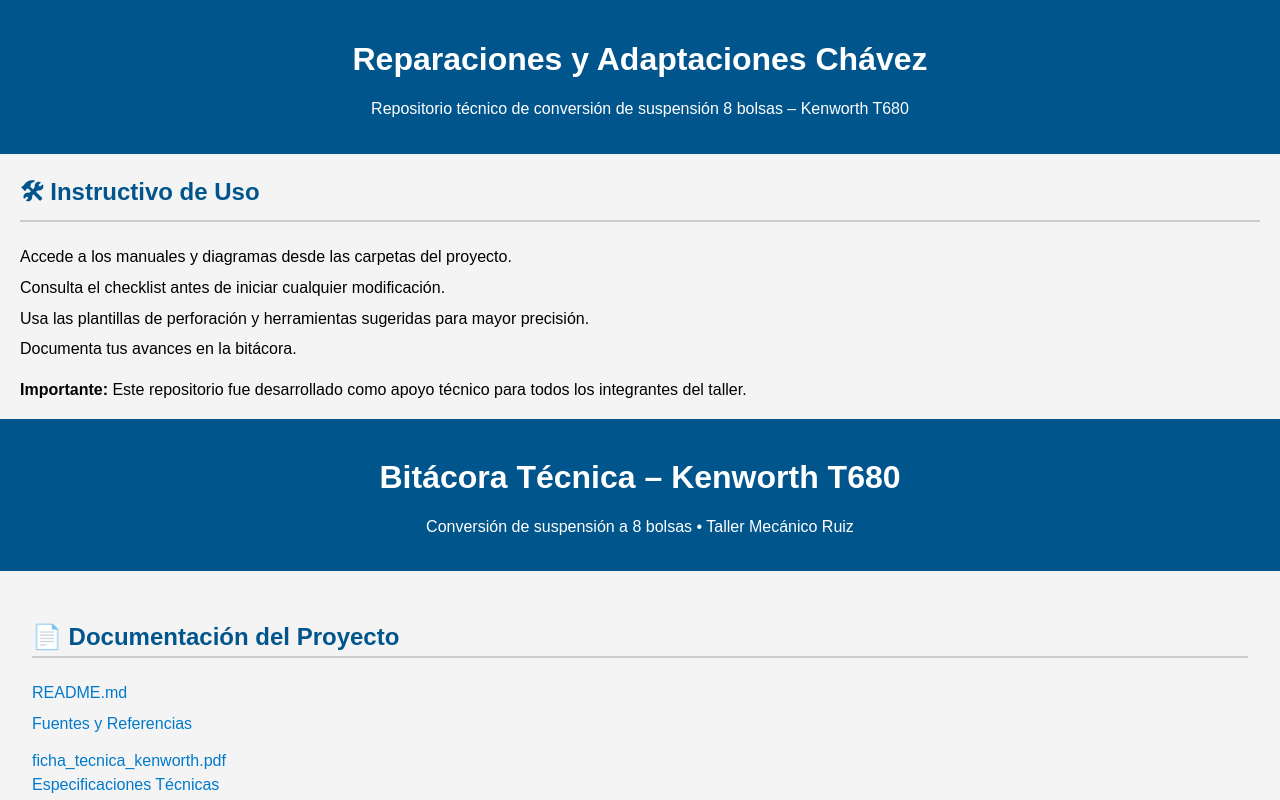
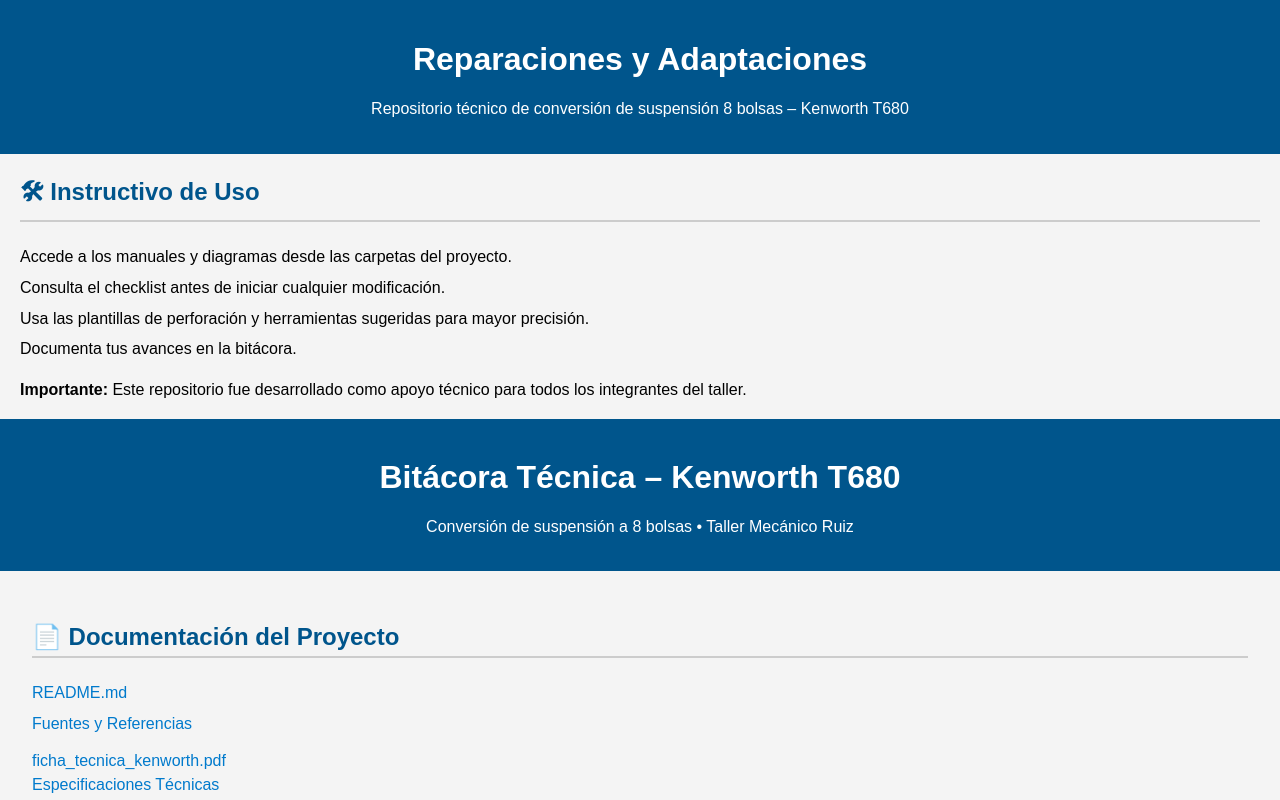
Before and after one commit to MiguelAngelkatoFull/kenworth_repo_miguel_angel_ruiz, a plain HTML site: page index.html in a window 1280 px wide. Shown: the top 800 px of the page. Drawn offline with Linux system fonts and the light colour scheme.

Commit message:
Add files via upload

```diff
--- a/index.html
+++ b/index.html
@@ -18,7 +18,7 @@
 </head>
 <body>
     <header style="text-align:center; padding: 20px;">
-        <h1 style="font-size: 2em; font-family: sans-serif;">Reparaciones y Adaptaciones Chávez</h1>
+        <h1 style="font-size: 2em; font-family: sans-serif;">Reparaciones y Adaptaciones </h1>
         <p>Repositorio técnico de conversión de suspensión 8 bolsas – Kenworth T680</p>
     </header>
     <section style="margin: 20px; font-family: sans-serif;">
```
Also changed, not shown: 3 other files.
